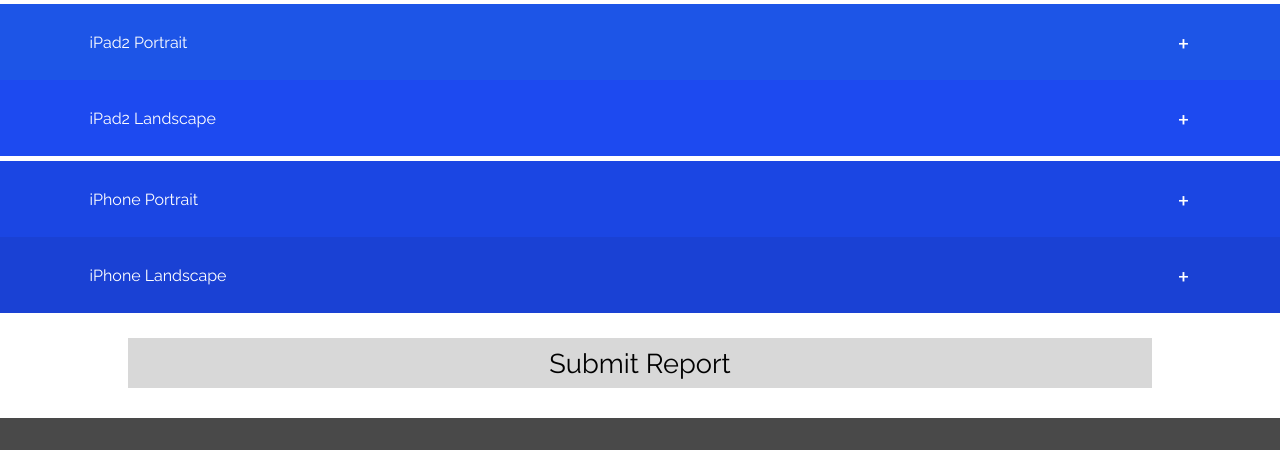
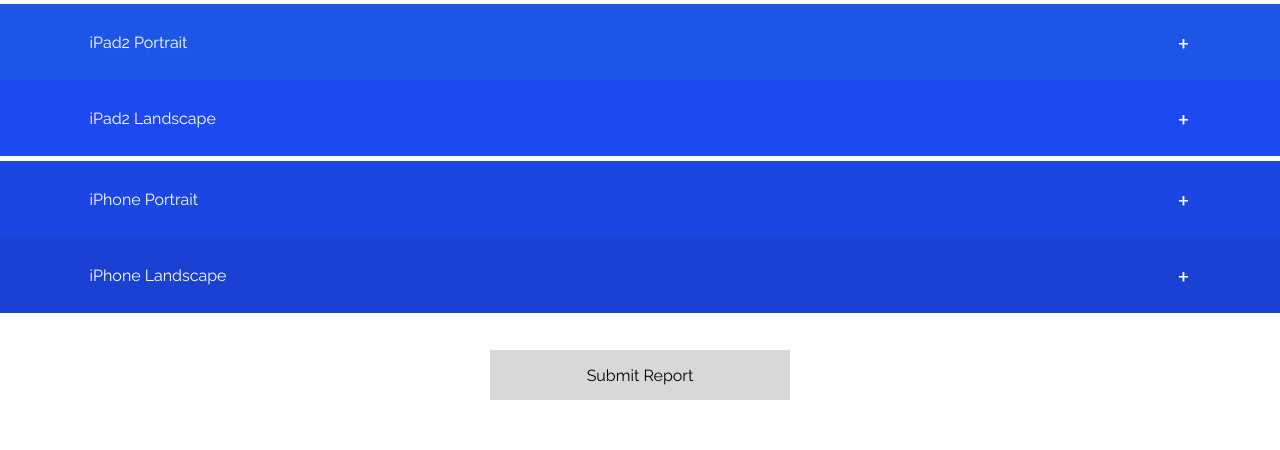
Before and after one commit to PXLbros/QA_APP, a PHP site: page / in a window 1280 px wide. Shown: the part 1104-1554 px from the top of the page. Before the commit the page ends 1522 px from the top, so only its background shows below. Run offline with PHP 8.4, Linux system fonts and the light colour scheme.

Commit message:
fixed slides

```diff
--- a/style/format.css
+++ b/style/format.css
@@ -259,14 +259,15 @@ input[type="text"].small-input {
 #sendreportbutton {
 	font-family: Raleway;
 	font-weight: 400;
-	font-size:1.7em;
+	font-size:1.0em;
 	height:50px;
 	width:80%;
+	max-width:300px;
 	border:0;
 	background: #D8D8D8;
-	margin: 25px 10% 30px 10%;
+	margin: 37px auto 30px auto;
 	padding:2px;
-	display:inline-block;
+	display:block;
 }
 
 /* COLOR CODING FOR DIFFERENT DEVICES */
```
